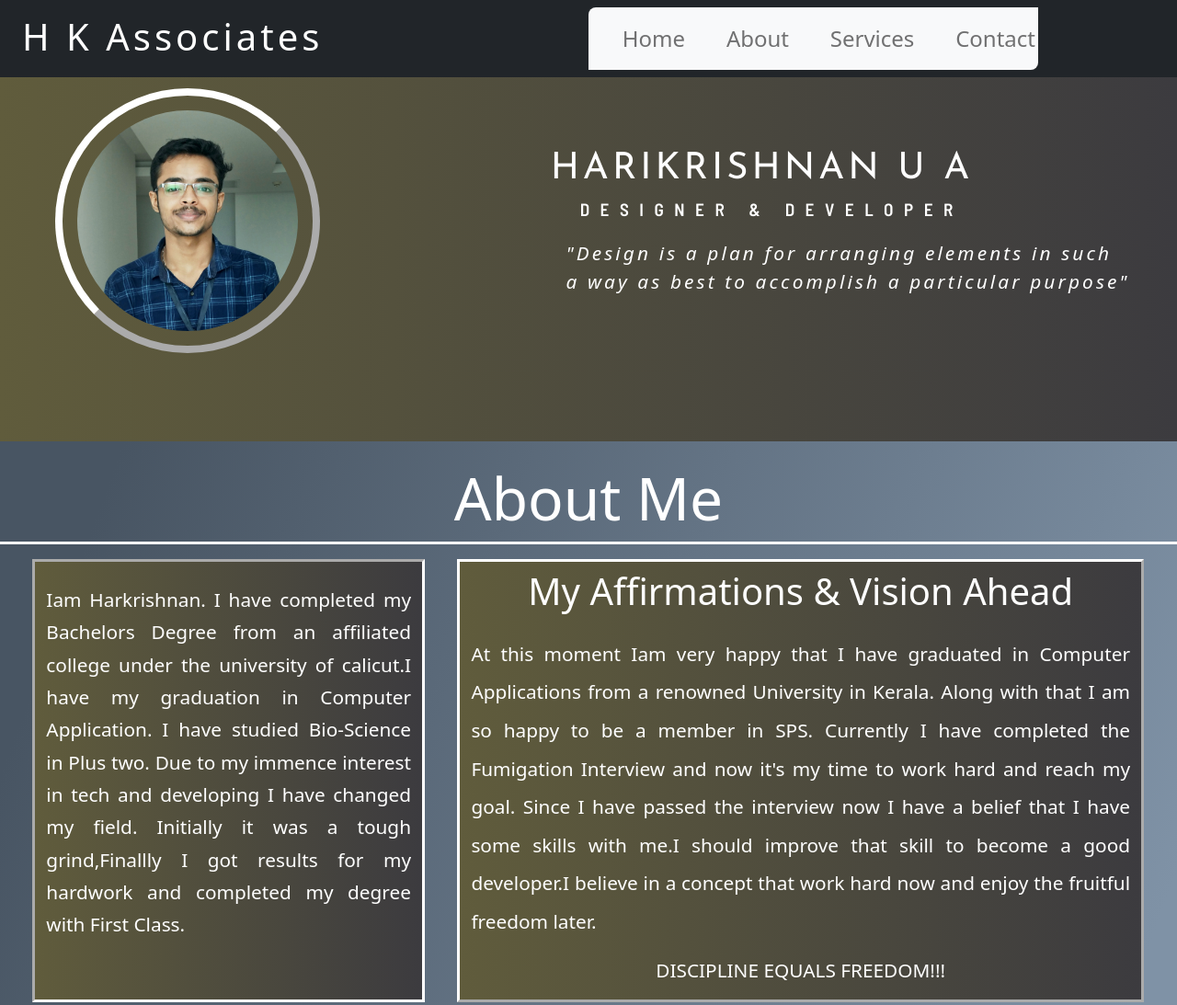
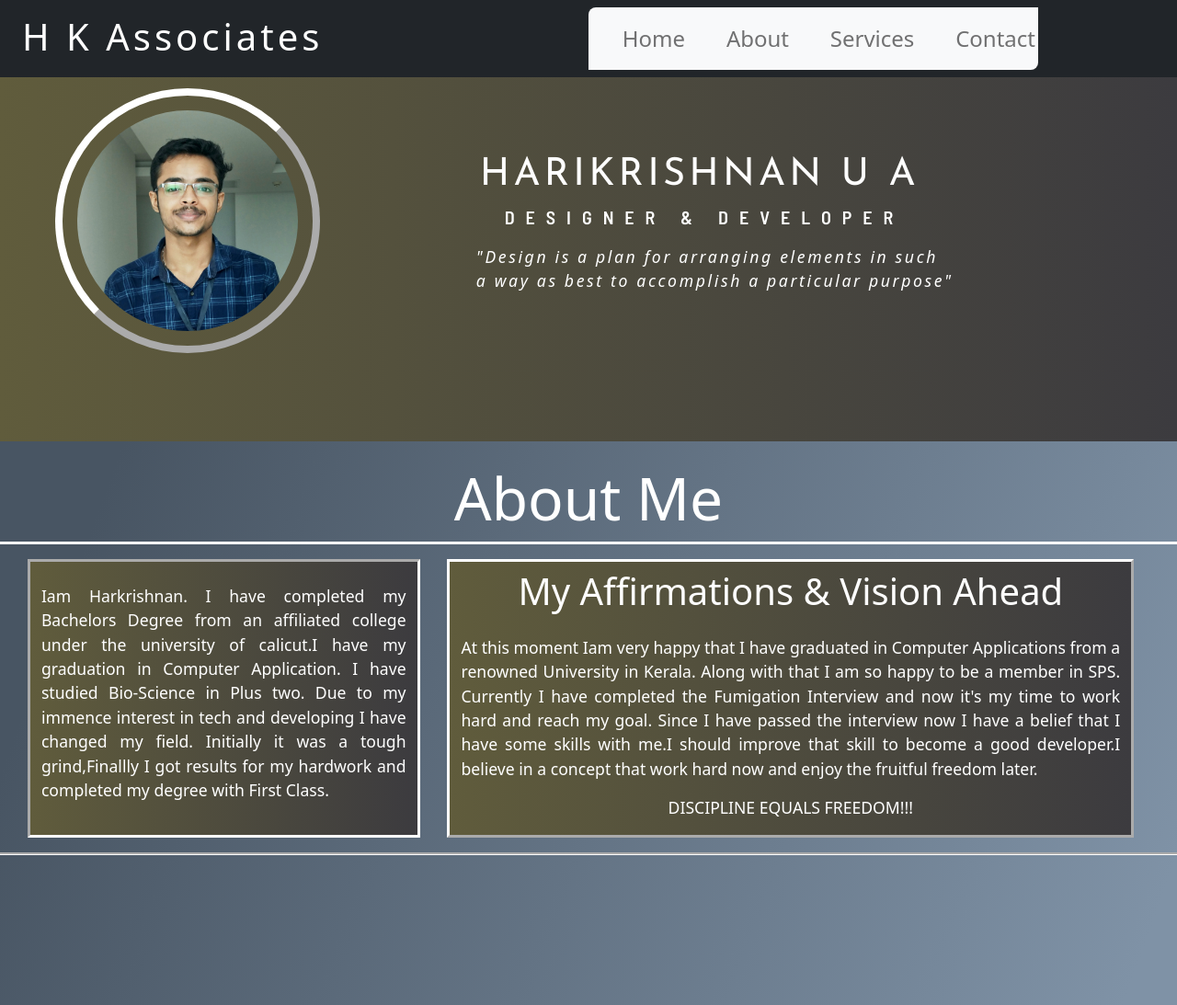
Before and after one commit to hariua/static-website-sps, a plain HTML site: page index.html in a window 1280 px wide. Shown: the top 1093 px of the page at 92% size. Drawn offline with nearby package versions, Linux system fonts and the light colour scheme.

Commit message:
size correction

```diff
--- a/index.html
+++ b/index.html
@@ -68,13 +68,13 @@
 		</div>
 		<div class="row pb-3" style="border-top: outset;border-color: white;border-bottom: groove;border-color: white;">
 			<div class="col-md-4 about-content mt-3" style="border: inset;border-color: white;">
-				<p class="text-white pt-4" style="line-height: 1.7em;">
+				<p class="text-white pt-4" style="line-height: 1.5em;">
 				Iam Harkrishnan. I have completed my Bachelors Degree from an affiliated college under the university of calicut.I have my graduation in Computer Application. I have studied Bio-Science in Plus two. Due to my immence interest in tech and developing I have changed my field. Initially it was a tough grind,Finallly I got results for my hardwork and completed my degree with First Class.
 				</p>
 			</div>
 			<div class="col-md-7 about-content mt-3" style="border: outset;border-color: white;">
 				<p class="text-white text-center m-2 display-6">My Affirmations & Vision Ahead</p>
-				<p class="text-white pt-3" style="line-height: 2em;">At this moment Iam very happy that I have graduated in Computer Applications from a renowned University in Kerala. Along with that I am so happy to be a member in SPS. Currently I have completed the Fumigation Interview and now it's my time to work hard and reach my goal. Since I have passed the interview now I have a belief that I have some skills with me.I should improve that skill to become a good developer.I believe in a concept that work hard now and enjoy the fruitful freedom later.</p>
+				<p class="text-white pt-3" style="line-height: 1.5em;">At this moment Iam very happy that I have graduated in Computer Applications from a renowned University in Kerala. Along with that I am so happy to be a member in SPS. Currently I have completed the Fumigation Interview and now it's my time to work hard and reach my goal. Since I have passed the interview now I have a belief that I have some skills with me.I should improve that skill to become a good developer.I believe in a concept that work hard now and enjoy the fruitful freedom later.</p>
 				<p class="text-white text-center ">DISCIPLINE EQUALS FREEDOM!!!</p>
 			</div>
 		</div>
--- a/style.css
+++ b/style.css
@@ -21,34 +21,34 @@
 
 }
 .heading{
-	margin-left:4em;
+	margin-left:2em;
 	margin-top:4em;
-	font-size: 2.5em;
+	font-size: 2.6em;
 	font-family: 'Josefin Sans', sans-serif;
 	letter-spacing: 0.1em;
 }
 .head-sub{
-	margin-left: 10em;
-	font-size:1.2em;
+	margin-left: 5.5em;
+	font-size:1.25em;
 	letter-spacing: 0.6em;
 	font-family: 'Barlow Semi Condensed', sans-serif;
 }
 .head-text{
 	font-style: oblique;
-	font-size: 1.3em;
-	margin-left: 8.5em;
+	font-size: 1.1em;
+	margin-left: 4.5em;
 	margin-top:1em;
 	letter-spacing: 0.15em;
 }
 .about{
-	height: 42em;
+	height: 41em;
 	background-image: linear-gradient( 110.3deg,  rgba(72,85,99,1) 8.8%, rgba(127,146,166,1) 95.1% );
 }
 .about-content
 {
 	background: linear-gradient(to right, #605C3C, #3C3B3F);
 
-	font-size: 1.3em;
+	font-size: 1.1em;
 	margin-left: 1.7em;
 	text-align: justify;
 	height: auto;
```
